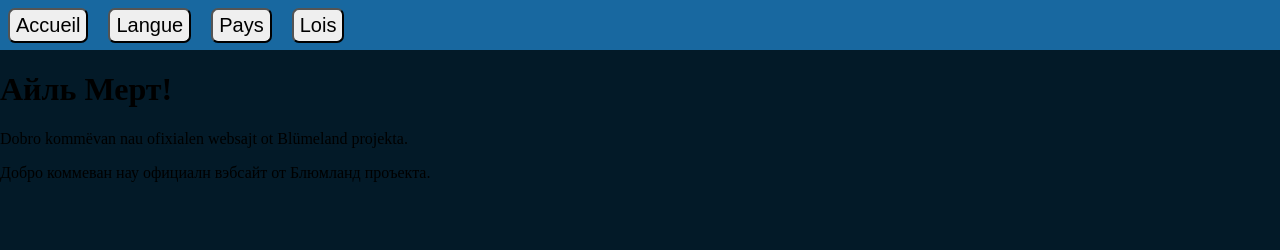
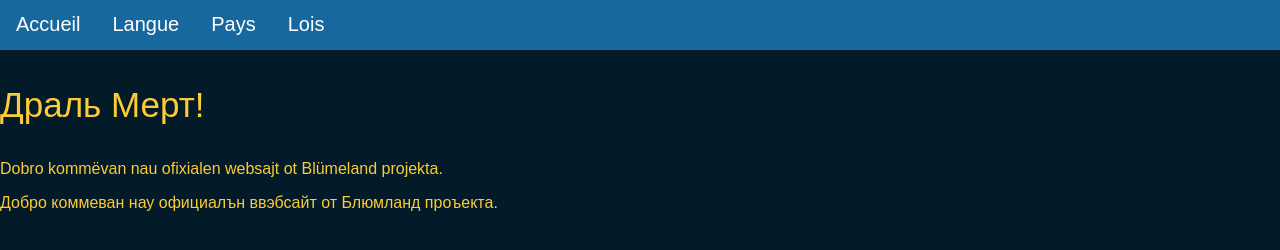
Before and after one commit to blumeland/blumeland.github.io, a plain HTML site: page index.html in a window 1280 px wide. Drawn offline with Linux system fonts and the light colour scheme.

Commit message:
added pages

```diff
--- a/index.html
+++ b/index.html
@@ -5,22 +5,19 @@
 		background-color: #031A28;
 		margin: 0;
 		padding: 0;
+		font-family: Arial, Helvetica, "sans-serif";
 	}
 a:link {
     text-decoration: none;
-    color: #000000;
 }
 a:visited {
     text-decoration: none;
-    color: #000000;
 }
 a:hover {
     text-decoration: none;
-    color: #000000;
 }
 a:active {
     text-decoration: none;
-    color: #000000;
 }
 	.menu_bar {
 		background-color: #1868A0;
@@ -28,32 +25,32 @@ a:active {
 		padding: 0;
 		position: sticky;
 		height: 50px;
-		justify-content: space-between;
 		align-items: center;
-
+		list-style-type: none;
 	}
-	button {
-		position: relative;
-		height: 35px;
-		border-radius: 7px;
+	li {
+		float: left;
+	}
+	li a {
 		font-size: 20px;
-		margin: 8px;
+		padding: 13px 16px;
+		margin: 0;
+		color: white;
+		overflow: hidden;
+		display: inline-block;
+		text-align: center;
 
 	}
 </style>
 <body>
 <menu class="menu_bar">
-	<button><a href="https://blumeland.github.io/">Accueil</a>
-	</button>
-	<button><a href="https://blumeland.github.io/langue.html">Langue</a>
-	</button>
-	<button><a href="https://blumeland.github.io/pays.html">Pays</a>
-	</button>
-	<button><a href="https://blumeland.github.io/lois.html">Lois</a>
-	</button>
+	<li><a href="https://blumeland.github.io/">Accueil</a></li>
+	<li><a href="https://blumeland.github.io/langue.html">Langue</a></li>
+	<li><a href="https://blumeland.github.io/pays.html">Pays</a></li>
+	<li><a href="https://blumeland.github.io/lois.html">Lois</a></li>
 </menu>
-<h1>Айль Мерт!</h1>
-<p>Dobro kommëvan nau ofixialen websajt ot Blümeland projekta.</p>
-<p>Добро коммеван нау официалн вэбсайт от Блюмланд проъекта.</p>
+<p style="color: #FCCB38; font-size: 35px;">Драль Мерт!</p>
+<p style="color: #FCCB38;">Dobro kommëvan nau ofixialen websajt ot Blümeland projekta.</p>
+<p style="color: #FCCB38;">Добро коммеван нау официалън ввэбсайт от Блюмланд проъекта.</p>
 </body>
 </html>
```
Also changed, not shown: lois.html (added, +10 -0 lines), pays.html (added, +10 -0 lines).
